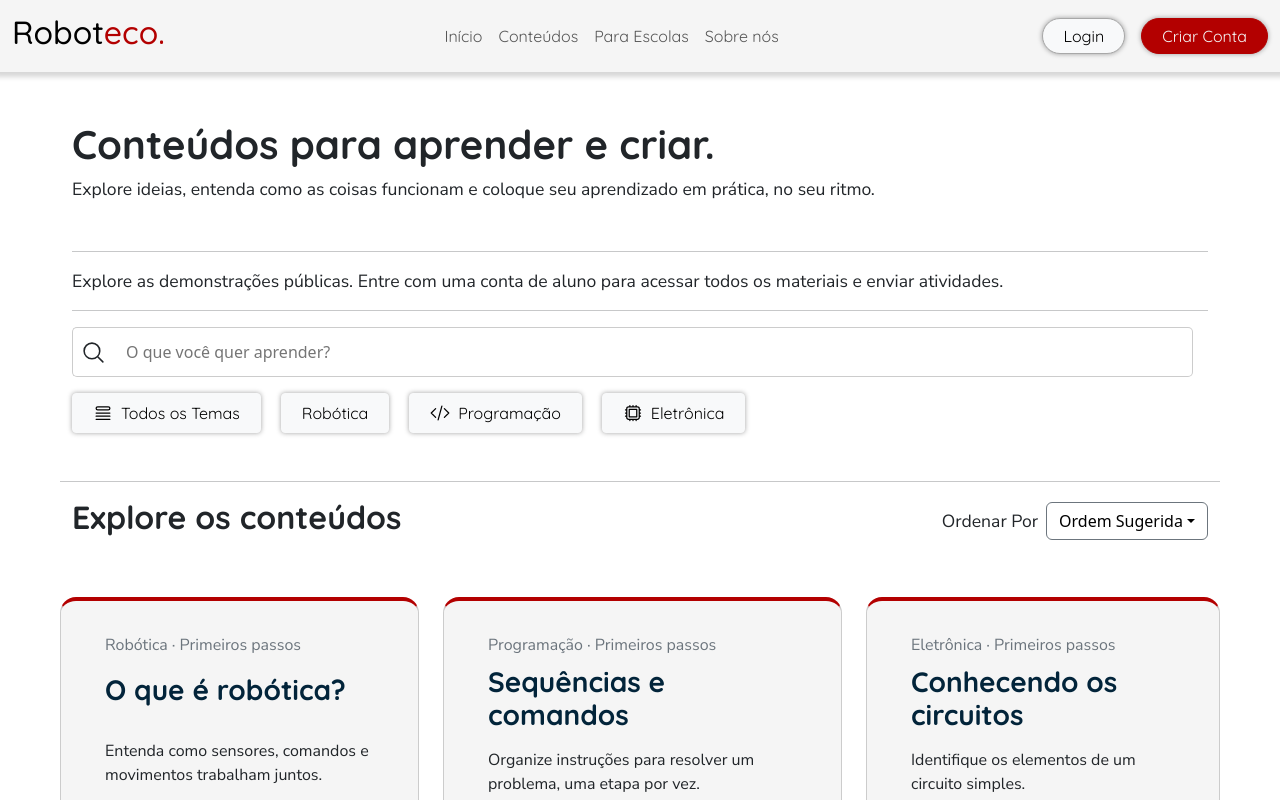
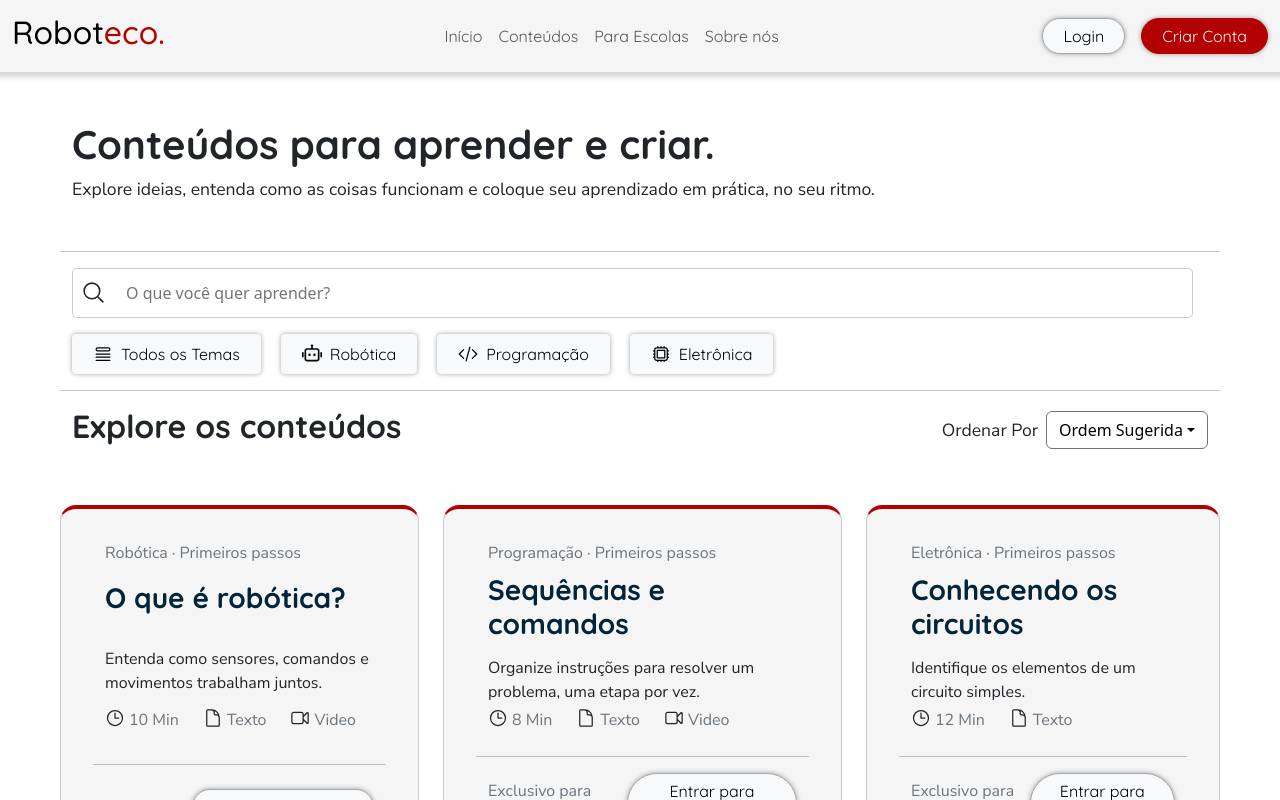
Before and after one commit to MigSilverS/roboteco, a Next.js app: page /pages/conteudos in a window 1280 px wide. Shown: the top 800 px of the page. Built offline with nearby package versions, Linux system fonts and the light colour scheme.

Commit message:
Nem lembro o que mudei

```diff
--- a/src/app/pages/conteudos/page.jsx
+++ b/src/app/pages/conteudos/page.jsx
@@ -7,7 +7,7 @@
 import Botao from "@/app/components/Botao/Botao";
 import Dropdown from "@/app/components/Dropdown/Dropdown";
 import CardConteudo from "@/app/components/CardConteudo/CardConteudo";
-// import { RiRobot2Line } from "react-icons/ri";
+import { RiRobot2Line } from "react-icons/ri";
 
 const icons = {
     all: (
@@ -27,9 +27,9 @@
         </svg>
 
     ),
-    // robot: (
-    //     <RiRobot2Line size={20} />
-    // ),
+    robot: (
+        <RiRobot2Line size={20} />
+    ),
 
 }
 
@@ -37,16 +37,14 @@
     return (
         <>
             <NavBar />
-            <div className={`${styles.container} mt-5 mb-5 row`}>
+            <div className={`${styles.container} mt-5 row`}>
                 <div className="">
                     <Titulo titulo="Conteúdos para aprender e criar." nivel={1} />
                     <Texto texto="Explore ideias, entenda como as coisas funcionam e coloque seu aprendizado em prática, no seu ritmo." estilo={{ fontSize: '1.1rem' }} classe="mb-5" />
-                    <hr />
-                    <Texto texto="Explore as demonstrações públicas. Entre com uma conta de aluno para acessar todos os materiais e enviar atividades." estilo={{ fontSize: '1.1rem' }} />
-                    <hr />
                 </div>
+                <hr />
                 <BarraPesquisa />
-                <div className={`${styles.filter} mt-3 mb-5`}>
+                <div className={`${styles.filter} mt-3 mb-3`}>
                     <Botao icon={icons.all} texto="Todos os Temas" classe={`btn btn-light ${styles.botao}`} estilo={{ height: "40px", borderRadius: "4px" }} />
                     <Botao icon={icons.robot} texto="Robótica" classe={`btn btn-light ${styles.botao}`} estilo={{ height: "40px", borderRadius: "4px" }} />
                     <Botao icon={icons.code} texto="Programação" classe={`btn btn-light ${styles.botao}`} estilo={{ height: "40px", borderRadius: "4px" }} />
```
